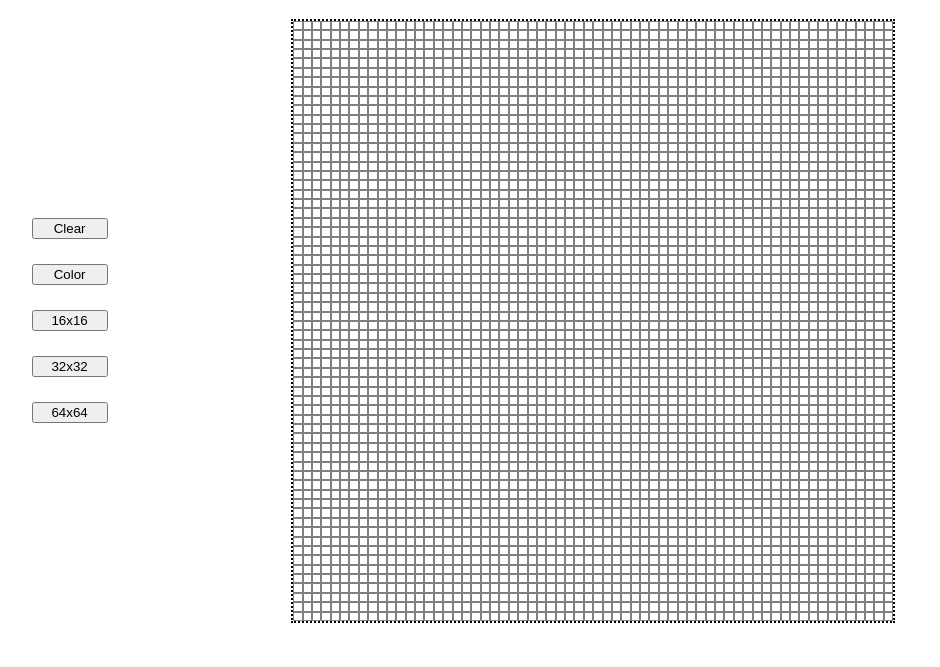
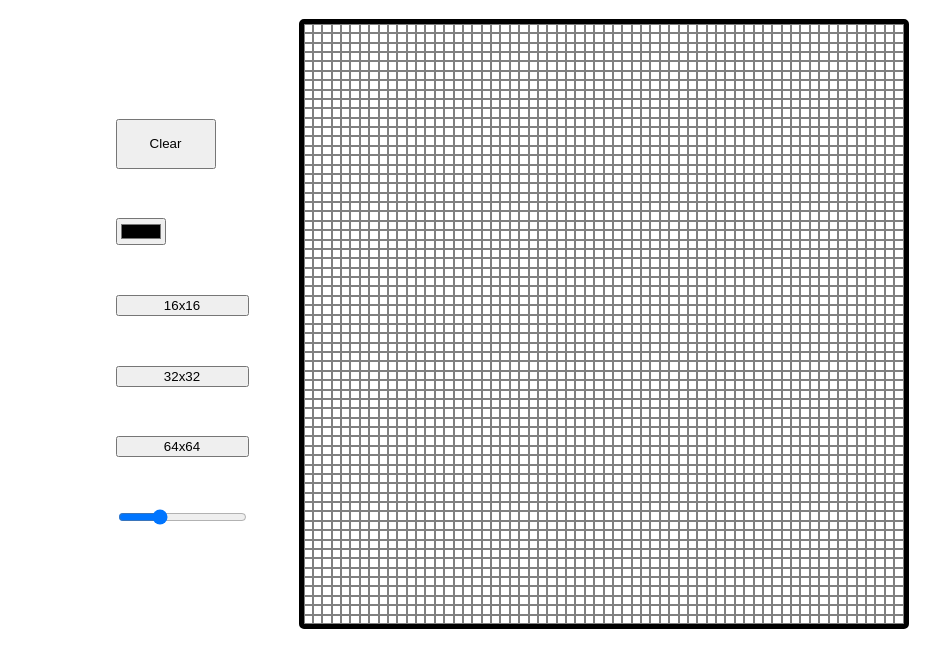
Before and after one commit to balintsipos/etch-a-sketch, a plain HTML site: page index.html in a window 1280 px wide. Shown: the part 61-728 px from the top of the page, without its empty margins (128-1068 px from the left). Drawn offline with Linux system fonts and the light colour scheme.

Commit message:
Add extra styling and slider.

```diff
--- a/index.html
+++ b/index.html
@@ -12,11 +12,14 @@
     <h1>Etch-a-Sketch!</h1>
     <div class="container">
         <div class="options">
-            <button>Clear</button>
-            <button>Color</button>
+            <button class="clearBtn button">Clear</button>
+            <input name = "Color" type="color" id="colorBtn">
             <button>16x16</button>
             <button>32x32</button>
             <button>64x64</button>
+            <div class="slide-container">
+                <input type="range" min="2", max="100" value="32" class="slider">
+            </div>
         </div>
         <div class="drawing-board">
 
--- a/script.js
+++ b/script.js
@@ -1,5 +1,5 @@
 const drawingBoard = document.querySelector(".drawing-board");
-let cellCount = 64*64;
+let cellCount = 64*64; // default value
 let isDrawing = false;
 
 drawingBoard.addEventListener('mousedown', function(event) {
@@ -19,9 +19,22 @@ function fillGrid(count) {
             if (isDrawing === true) {
                 event.target.style.backgroundColor = 'black';
             }
-        })
+        });
         drawingBoard.appendChild(div);
     }
 }
 
+function clearGrid() {
+    const divs = document.querySelectorAll('.cell');
+    divs.forEach(element => {
+        element.style.backgroundColor = 'white';
+    });
+}
+
+function addClearFunctionality() {
+    const clearBtn = document.querySelector('.clearBtn');
+    clearBtn.addEventListener('click', clearGrid);
+}
+
 fillGrid();
+addClearFunctionality();
--- a/styles.css
+++ b/styles.css
@@ -9,25 +9,32 @@ h1 {
 }
 
 .container {
-    display: grid;
-    gap: 2rem;
-    grid-template-columns: 30% 70%;
+    display: flex;
+    justify-content: center;
 }
 
 .options {
-    text-align: center;
     display: flex;
     flex-direction: column;
+    justify-content: space-between;
+    padding-bottom: 100px;
+    padding-top: 100px;
     gap: 25px;
-    justify-content: center;
-    padding-left: 40%;
-    padding-right: 40%;
+    margin-right: 50px;
+}
+
+.button {
+    width: 100px;
+    height: 50px;
 }
 
 .drawing-board {
     border-width: 2px;
     border-color: black;
-    border-style: dotted;
+    border-style: solid;
+    border-radius: 5px;
+    border-width: 5px;
+    padding: 0px;
     display: grid;
     grid-template-columns: repeat(64, 2fr);
     grid-template-rows: repeat(64, 2fr);
```
